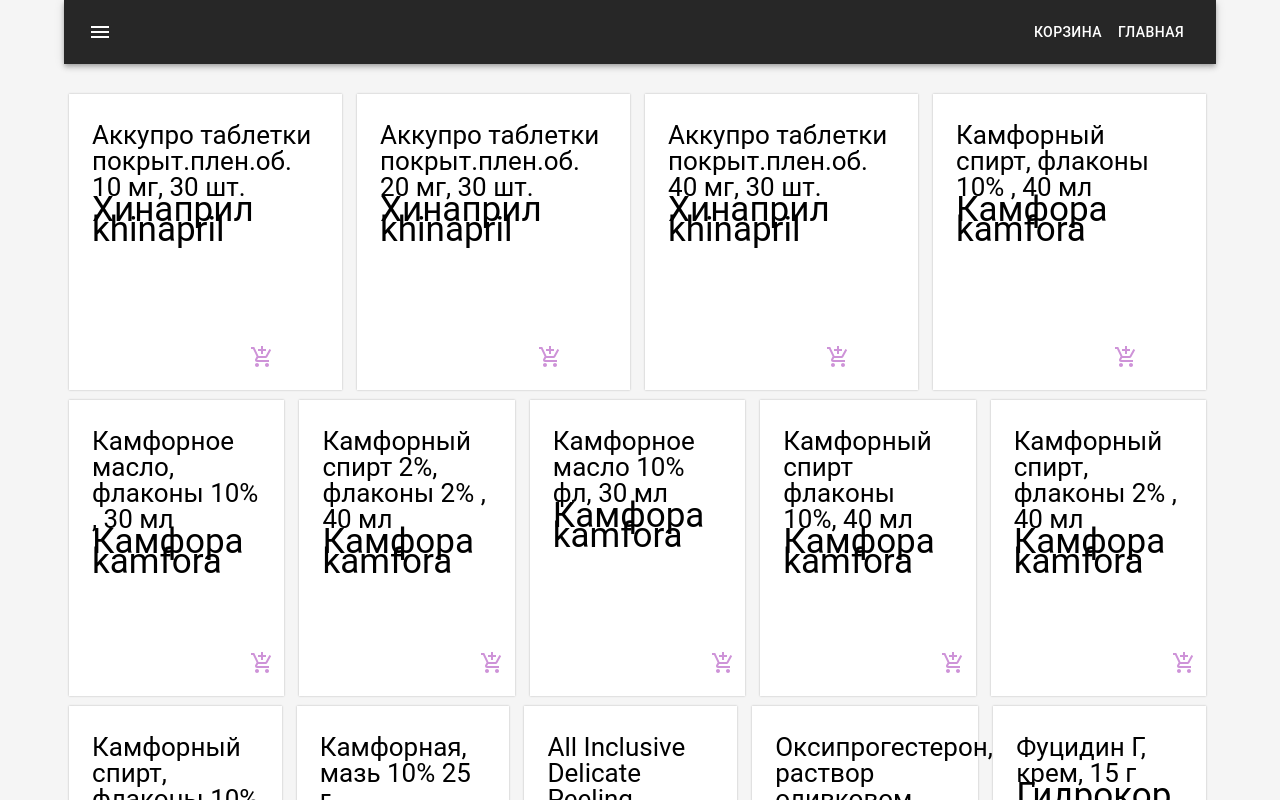
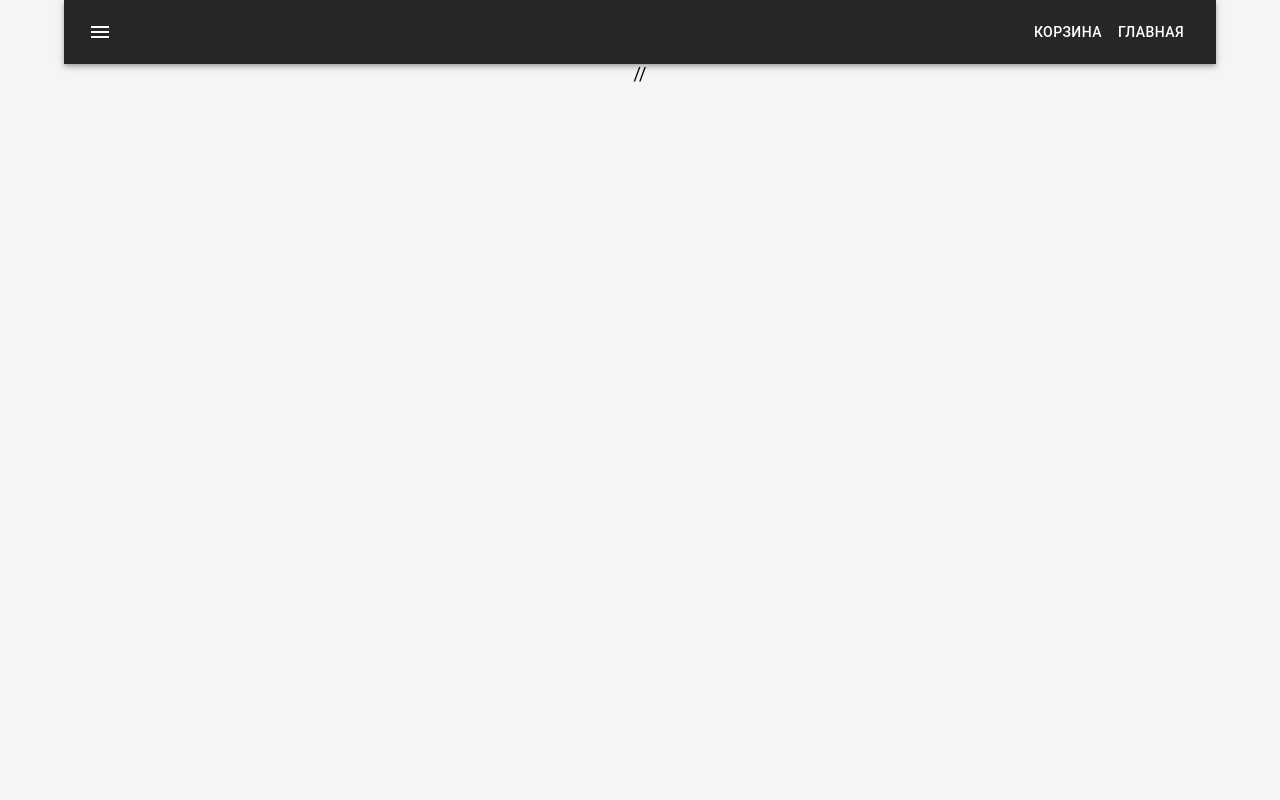
Before and after one commit to ASE-summer-practice-2022/store-milena, a React (Create React App) app: page /ItemPage/1 in a window 1280 px wide. Shown: the top 800 px of the page. Built offline with nearby package versions, Linux system fonts and the light colour scheme.

Commit message:
routes are finally running

```diff
--- a/src/App.tsx
+++ b/src/App.tsx
@@ -12,10 +12,8 @@ import { ThemeProvider, createTheme } from '@mui/material/styles';
 import { darkTheme } from './styles/theme/DarkTheme';
 //components
 import Header from "./components/system/Header";
-import CardList from "./components/CardList";
 import CardStore from "./stores/CardStore";
 import RoutesPaths from "./route";
-import Basket from "./components/Pages/Basket";
 
 function App() {
     const {products} = JsonData.data;
--- a/src/components/Pages/ItemPage.tsx
+++ b/src/components/Pages/ItemPage.tsx
@@ -9,9 +9,7 @@ const ItemPage = inject(storeNames.CardStoreName)(observer((Items: any) => {
 
     return (
         <div>
-            {products.map((product: Item) => (
-                <Items key={product.id} product={product}/>
-            ))}
+            //
         </div>
     )
 }))
--- a/src/route.tsx
+++ b/src/route.tsx
@@ -8,10 +8,9 @@ export default function RoutesPaths() {
     return (
         <div>
             <Routes>
-                <Route path="/" element={ <CardList /> } >
-                    <Route path="/Basket" element={ <Basket /> } />
-                    <Route path="/ItemPage/:id" element={<ItemPage />} />
-                </Route>
+                <Route path="/" element={ <CardList /> } />
+                <Route path="/Basket" element={ <Basket /> } />
+                <Route path="/ItemPage/:id" element={<ItemPage />} />
             </Routes>
         </div>
     );
--- a/src/styles/buttonAdd.scss
+++ b/src/styles/buttonAdd.scss
@@ -7,7 +7,6 @@ body {
   font-family: Roboto;
   background-color: whitesmoke;
 }
-
 
 /* Product Layout */
 
@@ -20,7 +19,6 @@ body {
   display: flex;
   flex-wrap: wrap;
 }
-
 
 @media ( max-width: 480px ) {
 
```
